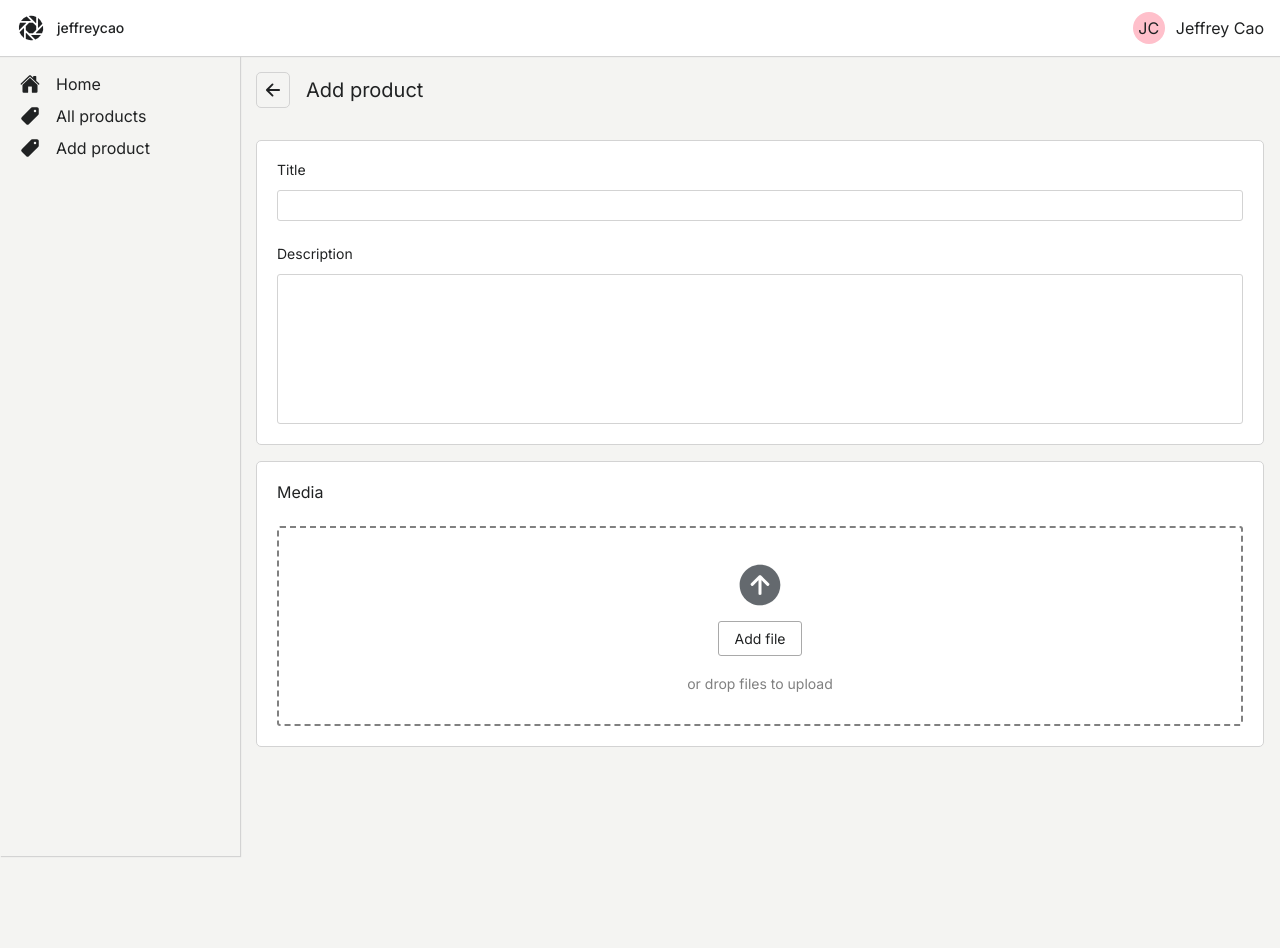
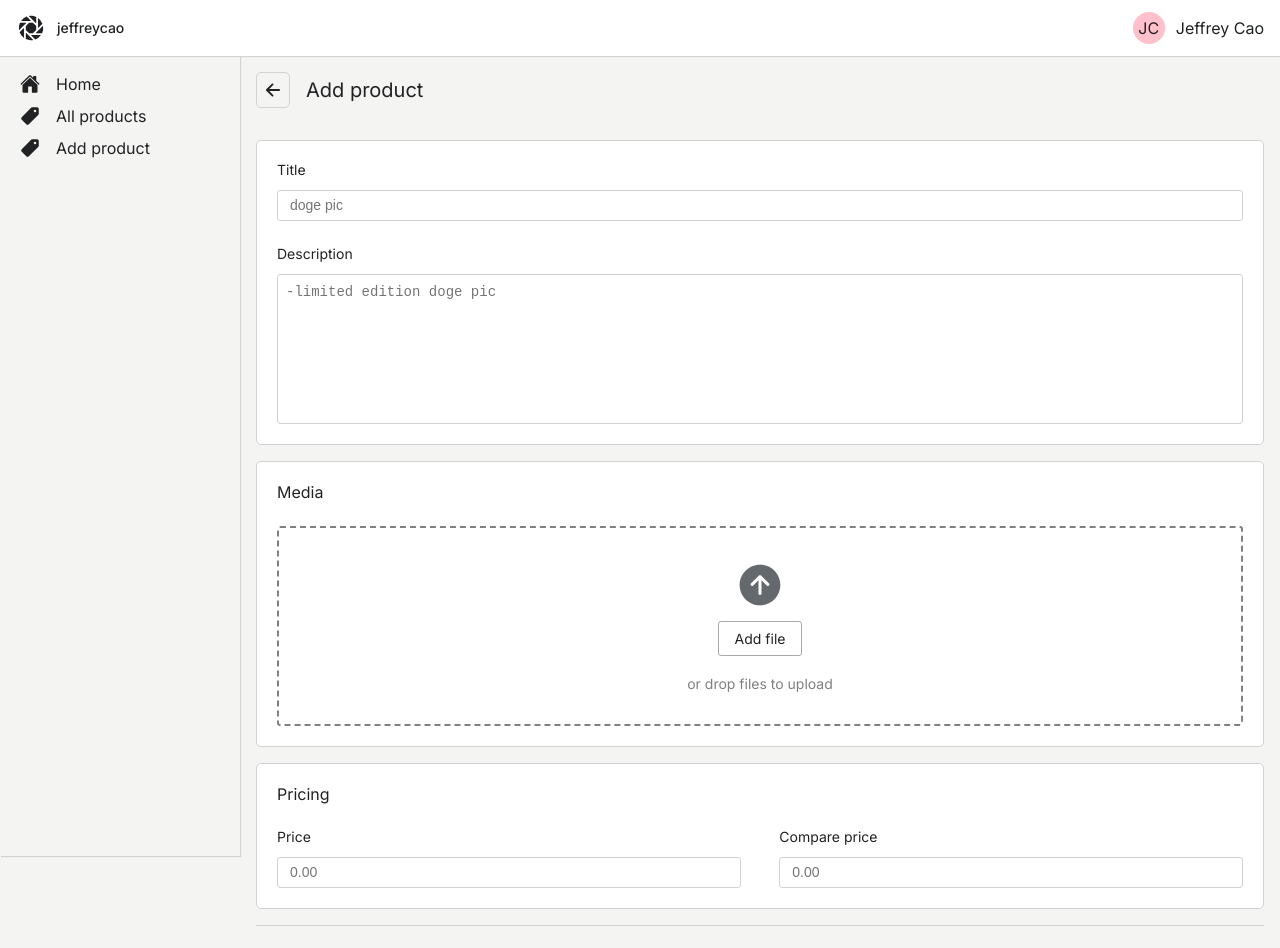
Before and after one commit to jeffreycao1998/shopify-clone, a React (Create React App) app in the folder client/: page /admin/products/new in a window 1280 px wide. Shown: the top 948 px of the page. Before the commit the page ends 856 px from the top, so only its background shows below. Built offline with nearby package versions, Linux system fonts and the light colour scheme.

Commit message:
finished up Add a product page UI

```diff
--- a/client/src/components/Admin/Products/AddProduct.tsx
+++ b/client/src/components/Admin/Products/AddProduct/AddMedia.tsx
@@ -1,35 +1,8 @@
-import React, { useEffect, useState } from 'react';
+import React from 'react';
 import styled from 'styled-components';
 import { useDropzone } from 'react-dropzone';
-import { useInput } from '../../../hooks';
-import { ImageData } from '../../../types';
-
-// Components
-import { ContainerRounded, GoBack, Button } from '../Core';
-
-const Container = styled.div`
-  padding: 16px;
-`;
-
-const Title = styled.div`
-  display: flex;
-  align-items: center;
-  margin-bottom: 32px;
-
-  .header {
-    line-height: 0.1;
-    margin-left: 16px;
-    font-size: 20px;
-  }
-`;
-
-const Description = styled(ContainerRounded)`
-  padding: 20px;
-
-  .title {
-    margin-bottom: 24px;
-  }
-`;
+import { ImageData } from '../../../../types';
+import { ContainerRounded, Button } from '../../Core';
 
 type MediaProps = {
   imageShown: boolean
@@ -149,8 +122,8 @@ const Media = styled(ContainerRounded)`
 `;
 
 type ImageContainerProps = {
-  imageSelected: boolean
-  showOverlay: boolean
+  anImageSelected: boolean
+  thisImageSelected: boolean
 }
 
 const ImageContainer = styled.div`
@@ -164,7 +137,7 @@ const ImageContainer = styled.div`
 
   &:hover {
     .overlay {
-      display: ${({showOverlay}: ImageContainerProps) => showOverlay ? 'block' : 'none'};
+      display: ${({thisImageSelected}: ImageContainerProps) => !thisImageSelected ? 'block' : 'none'};
     }
     input {
       display: block;
@@ -180,26 +153,31 @@ const ImageContainer = styled.div`
   }
 
   input {
-    display: ${({imageSelected}: {imageSelected: boolean}) => imageSelected ? 'block' : 'none'};
+    display: ${({anImageSelected}: ImageContainerProps) => anImageSelected ? 'block' : 'none'};
     position: absolute;
     top: 12px;
     left: 12px;
     width: 18px;
     height: 18px;
+    z-index: 1;
   }
 
   img {
     height: 100%;
     width: 100%;
     user-select: none;
+    opacity: ${({thisImageSelected}: ImageContainerProps) => thisImageSelected ? 0.5 : 1};
   }
 `;
 
-const AddProducts = () => {
-  const [images, setImages] = useState([] as Array<ImageData>);
-  const [selectedImages, setSelectedImages] = useState([] as Array<string>);
-  const [title, titleInput] = useInput({ name: 'Title', type: 'text' });
-  const [description, descriptionInput] = useInput({ name: 'Description', type: 'textarea' });
+type Props = {
+  images: Array<ImageData>
+  selectedImages: Array<string>
+  setImages: React.Dispatch<React.SetStateAction<Array<ImageData>>>
+  setSelectedImages: React.Dispatch<React.SetStateAction<Array<string>>>
+}
+
+const AddMedia = ({ images, selectedImages, setImages, setSelectedImages }: Props) => {
   const {
     acceptedFiles,
     getRootProps,
@@ -208,9 +186,9 @@ const AddProducts = () => {
     isDragAccept,
     isDragReject
   } = useDropzone({
-    accept: 'immage/jpeg, image/png',
-    onDrop: (acceptedFiles) => {
-      acceptedFiles.forEach(file => {
+    accept: 'image/jpeg, image/png',
+    onDrop: (acceptedFiles: any) => {
+      acceptedFiles.forEach((file: any) => {
         let reader = new FileReader();
 
         reader.readAsDataURL(file);
@@ -222,7 +200,7 @@ const AddProducts = () => {
             size: file.size,
             id: `${file.lastModified}${file.name}`,
           }
-          // await setSelectedImages([]);
+          await setSelectedImages([]);
           await setImages(prev => [...prev, image])
         }
       });
@@ -253,8 +231,8 @@ const AddProducts = () => {
     return (
       <ImageContainer
         key={`${index}${imageData.name}`}
-        imageSelected={selectedImages.length > 0}
-        showOverlay={!selectedImages.includes(imageData.id)}
+        anImageSelected={selectedImages.length > 0}
+        thisImageSelected={selectedImages.includes(imageData.id)}
         onClick={e => selectImage(e, imageData.id)}
       >
         <div className='overlay'></div>
@@ -271,21 +249,6 @@ const AddProducts = () => {
   });
 
   return (
-    <Container>
-      <Title>
-        <GoBack route='/admin/products'></GoBack>
-        <p className='header'>Add product</p>
-      </Title>
-
-      <Description>
-        <div className='title'>
-          { titleInput }
-        </div>
-        <div className='description'>
-          { descriptionInput }
-        </div>
-      </Description>
-
     <Media imageShown={images.length > 0}>
       <div className='header-container'>
         {
@@ -325,8 +288,7 @@ const AddProducts = () => {
           </div>
       }
     </Media>
-    </Container>
-  )
+  );
 };
 
-export default AddProducts;
+export default AddMedia;
--- /dev/null
+++ b/client/src/components/Admin/Products/AddProduct/index.tsx
@@ -0,0 +1,120 @@
+import React, { useState } from 'react';
+import styled from 'styled-components';
+import { useInput } from '../../../../hooks';
+import { ImageData } from '../../../../types';
+
+// Components
+import { ContainerRounded, GoBack, Button } from '../../Core';
+import AddMedia from './AddMedia';
+
+const Container = styled.div`
+  padding: 16px;
+`;
+
+const Header = styled.div`
+  display: flex;
+  align-items: center;
+  margin-bottom: 32px;
+
+  .header {
+    line-height: 0.1;
+    margin-left: 16px;
+    font-size: 20px;
+  }
+`;
+
+const Description = styled(ContainerRounded)`
+  padding: 20px;
+
+  .title {
+    margin-bottom: 24px;
+  }
+`;
+
+const Pricing = styled(ContainerRounded)`
+  padding: 20px;
+
+  .title {
+    margin-bottom: 24px;
+  }
+
+  .cost {
+    display: flex;
+    justify-content: space-between;
+
+    .price {
+      width: 48%;
+    }
+  }
+`;
+
+const SaveBtn = styled.div`
+  text-align: right;
+  padding: 24px 0;
+  border-top: 1px solid lightgrey;
+`;
+
+const AddProducts = () => {
+  const [images, setImages] = useState([] as Array<ImageData>);
+  const [selectedImages, setSelectedImages] = useState([] as Array<string>);
+
+  const [title, titleInput] = useInput({ name: 'Title', type: 'text', placeholder: 'doge pic' });
+  const [description, descriptionInput] = useInput({ name: 'Description', type: 'textarea', placeholder: '-limited edition doge pic' });
+
+  const [price, priceInput] = useInput({ name: 'Price', type: 'text', placeholder: '0.00'});
+  const [comparePrice, comparePriceInput] = useInput({ name: 'Compare price', type: 'text', placeholder: '0.00'});
+
+  const onSave = () => {
+    console.log({
+      title,
+      description,
+      images,
+      price,
+      comparePrice
+    })
+  };
+
+  return (
+    <Container>
+
+      <Header>
+        <GoBack route='/admin/products'></GoBack>
+        <p className='header'>Add product</p>
+      </Header>
+
+      <Description>
+        <div className='title'>
+          { titleInput }
+        </div>
+        <div className='description'>
+          { descriptionInput }
+        </div>
+      </Description>
+
+      <AddMedia
+        images={images}
+        setImages={setImages}
+        selectedImages={selectedImages}
+        setSelectedImages={setSelectedImages}
+      />
+
+      <Pricing>
+        <p className='title'>Pricing</p>
+        <div className='cost'>
+          <div className='price'>
+            { priceInput }
+          </div>
+          <div className='price'>
+            { comparePriceInput }
+          </div>
+        </div>
+      </Pricing>
+
+      <SaveBtn onClick={onSave}>
+        <Button text='Save' color='green'/>
+      </SaveBtn>
+    </Container>
+  )
+};
+
+export default AddProducts;
--- a/client/src/hooks/useInput.tsx
+++ b/client/src/hooks/useInput.tsx
@@ -1,10 +1,5 @@
 import React, { useState } from 'react';
 import styled from 'styled-components';
-
-type Props = {
-  name: string
-  type: string
-}
 
 const Container = styled.div`
   display: flex;
@@ -36,20 +31,28 @@ const Container = styled.div`
   }
 `;
 
-const InputHook = ({ name, type }: Props) => {
+type Props = {
+  name: string
+  type: string
+  placeholder?: string
+}
+
+const InputHook = ({ name, type, placeholder }: Props) => {
   const [value, setValue] = useState('');
+
   const input = (
     <Container>
       <label htmlFor={name}>{name}</label>
-      <input id={name} value={value} onChange={e => setValue(e.target.value)} type={type} />
+      <input id={name} value={value} onChange={e => setValue(e.target.value)} type={type} placeholder={placeholder}/>
     </Container>
-  )
+  );
+
   const textarea = (
     <Container>
       <label htmlFor={name}>{name}</label>
-      <textarea id={name} value={value} onChange={e => setValue(e.target.value)} />
+      <textarea id={name} value={value} onChange={e => setValue(e.target.value)} placeholder={placeholder}/>
     </Container>
-  )
+  );
 
   if (type === 'textarea') {
     return [value, textarea]
```
Also changed, not shown: client/src/components/Admin/Products/AllProducts/index.tsx (renamed from client/src/components/Admin/Products/AllProducts.tsx). Lines whose indentation alone changed are shown as unchanged.
